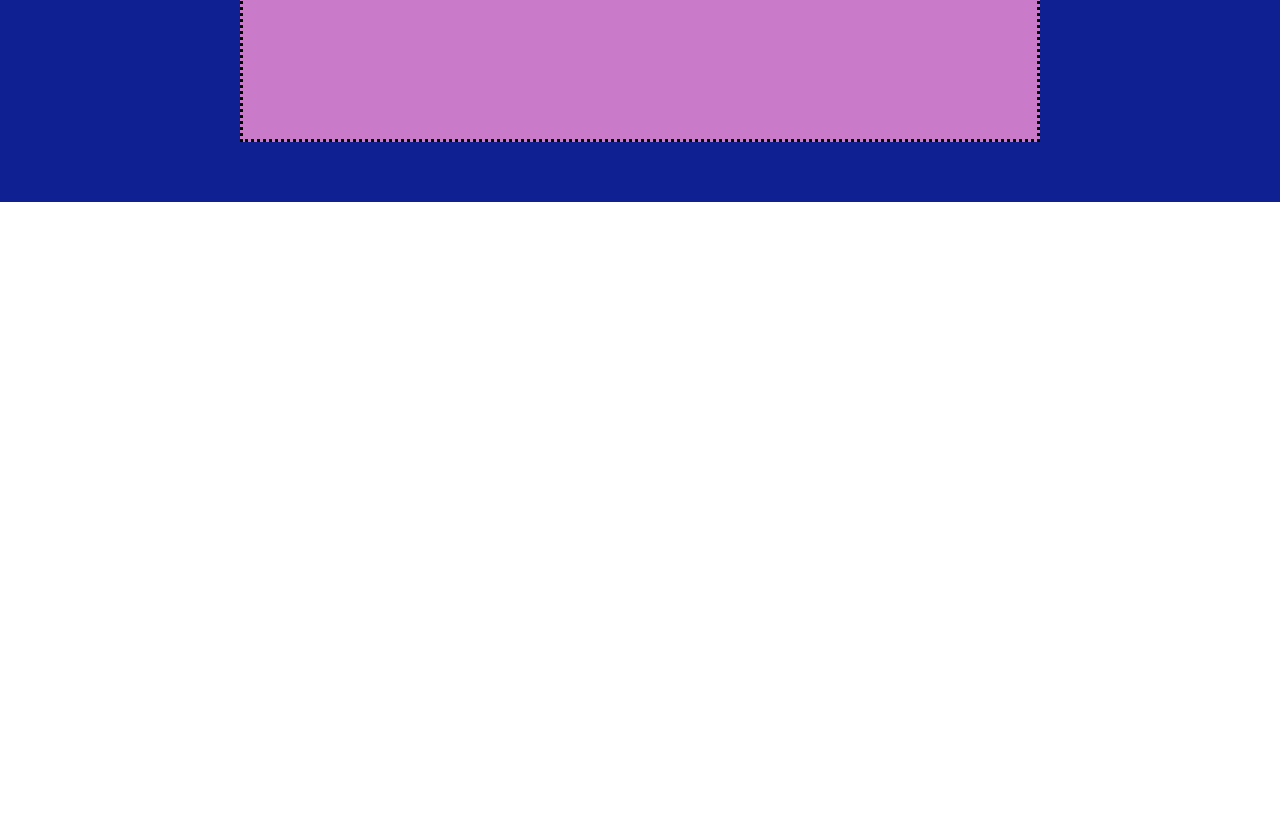
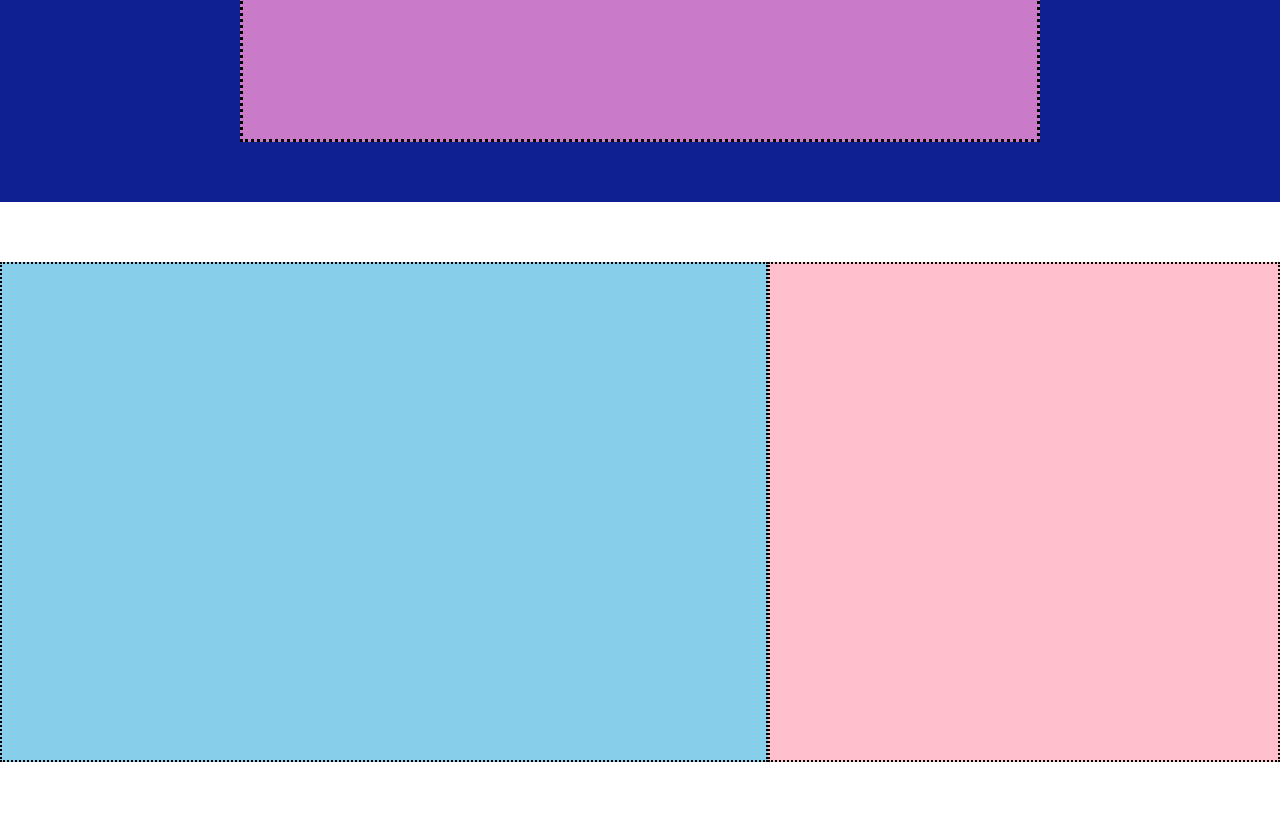
Before and after one commit to omarseddati16/htmlcss-struttura-discord, a plain HTML site: page index.html in a window 1280 px wide. Shown: the part 378-1200 px from the top of the page. Before the commit the page ends 800 px from the top, so only its background shows below. Drawn offline with Linux system fonts and the light colour scheme.

Commit message:
[section] fine contenitore

```diff
--- a/css/style.css
+++ b/css/style.css
@@ -39,14 +39,15 @@ header {
   justify-content: space-between;
 }
 
-.allineare {
-  border: 3px black dotted;
-}
+.allineare {}
 
 /* main */
 
 
-.container-blù {
+
+/* section blu */
+
+.container-blu {
   background-color: #0f2192;
   padding: 60px 0;
   display: flex;
@@ -59,3 +60,33 @@ header {
   background-color: rgb(201, 123, 201);
   border: 3px black dotted;
 }
+
+/* section bianca */
+
+.container-bianco {
+  padding: 60px 0;
+  display: flex;
+  justify-content: center;
+}
+
+.bg-skyblue {
+  background-color: skyblue;
+}
+
+.bg-pink {
+  background-color: pink;
+}
+
+.col-60 {
+  width: 60%;
+}
+
+.col-40 {
+  width: 40%;
+}
+
+.col-60.bg-skyblue,
+.col-40.bg-pink {
+  height: 500px;
+  border: 2px black dotted;
+}
--- a/index.html
+++ b/index.html
@@ -18,11 +18,18 @@
     </div>
   </header>
   <main>
-    <section class="container-blù">
+    <section class="container-blu">
       <div class="quadrato-rosa"></div>
-      <div>
       </div>
     </section>
+    <section class="container-bianco ">
+      <div class="col-60 bg-skyblue"></div>
+      <div class="col-40 bg-pink"></div>
+    </section>
+    <section class="container-grigio">
+
+    </section>
+
   </main>
 </body>
 
```
